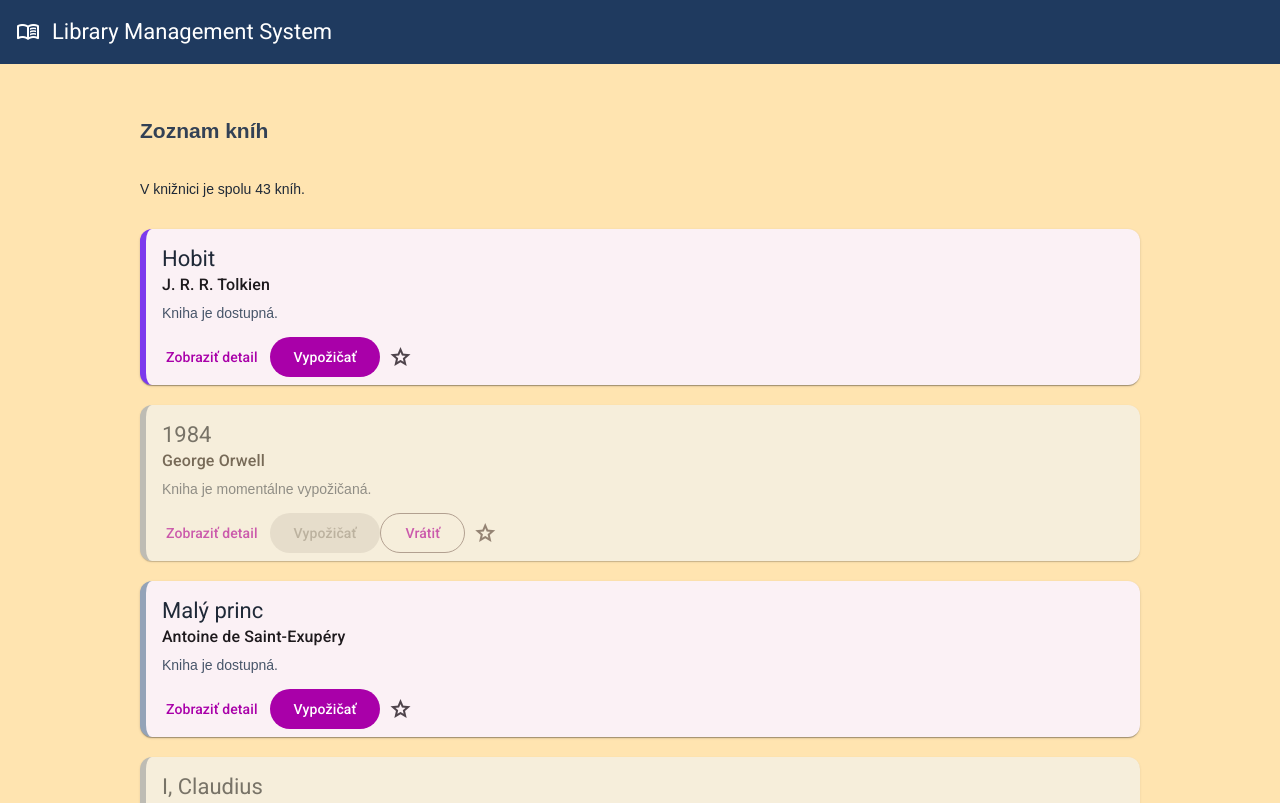
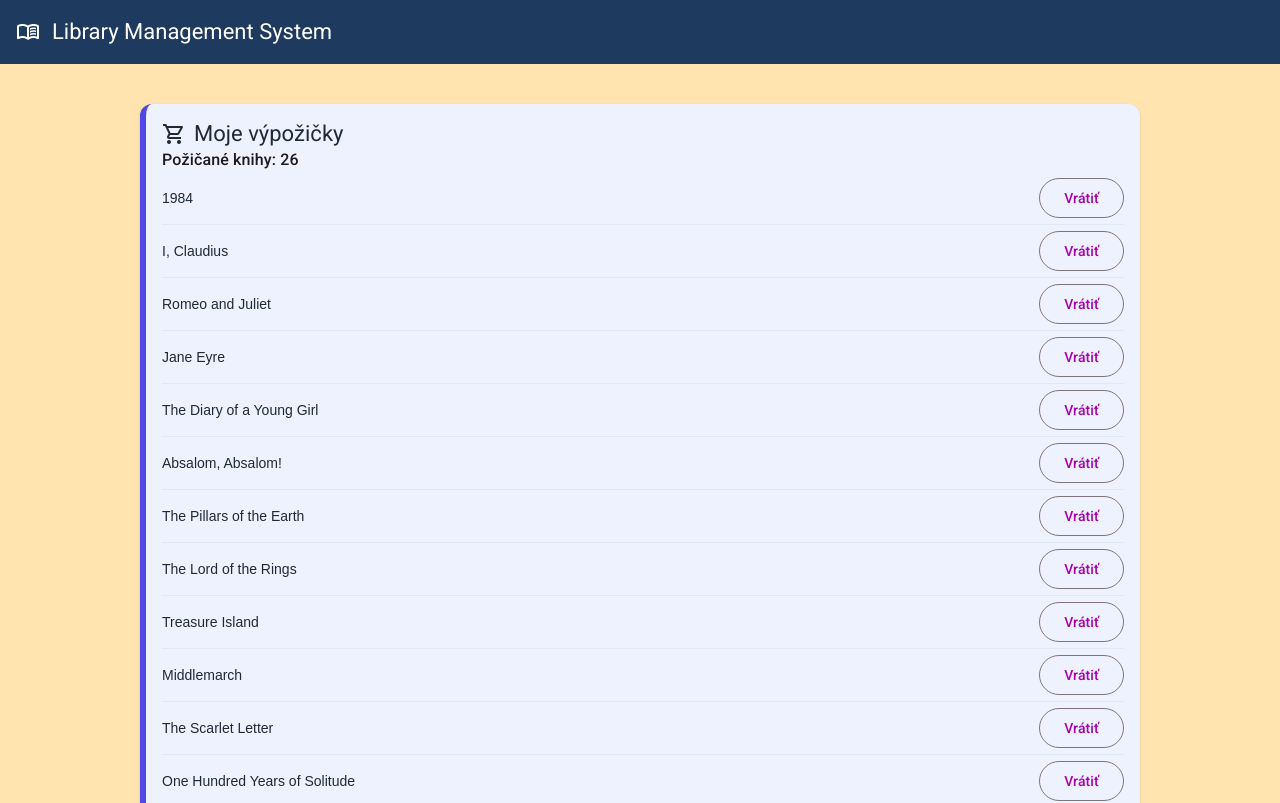
Before and after one commit to CodeCraft-ZAIT-Academy/2026_3AI_1_HRTUS_CVICENIA, an Angular app: page / in a window 1280 px wide. Shown: the top 803 px of the page. Built offline with nearby package versions, Linux system fonts and the light colour scheme.

Commit message:
Add Cart component with borrowed books

```diff
--- a/src/app/book-card/book-card.ts
+++ b/src/app/book-card/book-card.ts
@@ -1,4 +1,4 @@
-import { Component, input } from '@angular/core';
+import { Component, input, output } from '@angular/core';
 import { MatCardModule } from '@angular/material/card';
 import { MatButtonModule } from '@angular/material/button';
 import { MatIconModule } from '@angular/material/icon';
@@ -9,10 +9,12 @@ import { BookDetail } from '../book-detail/book-detail';
   selector: 'app-book-card',
   imports: [MatCardModule, MatButtonModule, MatIconModule, BookDetail],
   templateUrl: './book-card.html',
-  styleUrl: './book-card.css'
+  styleUrl: './book-card.css',
 })
 export class BookCard {
   book = input.required<Book>();
+  borrowed = output<void>();
+  returned = output<void>();
 
   showDetails: boolean = false;
 
@@ -45,10 +47,10 @@ export class BookCard {
   }
 
   borrow(): void {
-  this.book().available = false;
+    this.borrowed.emit();
   }
 
   giveBack(): void {
-  this.book().available = true;
+    this.returned.emit();
   }
 }
--- a/src/app/book-list/book-list.html
+++ b/src/app/book-list/book-list.html
@@ -1,15 +1,19 @@
 <section>
+
+  <app-cart [books]="borrowedBooks()" (returned)="giveBack($event)"></app-cart>
+
   <h2>Zoznam kníh</h2>
   <p>V knižnici je spolu {{ books.length }} kníh.</p>
 
-  @for (book of books; track book.id; let i = $index) {
-    @if (isOnCurrentPage(i)) {
-      <app-book-card [book]="book"></app-book-card>
-    }
-  } @empty {
-    <p>V knižnici zatiaľ nie sú žiadne knihy.</p>
+   @for (book of books; track book.id; let i = $index) {
+  @if (isOnCurrentPage(i)) {
+    <app-book-card
+      [book]="book"
+      (borrowed)="borrow(book)"
+      (returned)="giveBack(book)">
+    </app-book-card>
   }
-
+}
   <div class="pagination">
     <button matButton="outlined" (click)="previousPage()" [disabled]="currentPage === 1">
       <mat-icon>chevron_left</mat-icon>
--- a/src/app/book-list/book-list.ts
+++ b/src/app/book-list/book-list.ts
@@ -3,11 +3,12 @@ import { MatButtonModule } from '@angular/material/button';
 import { MatIconModule } from '@angular/material/icon';
 import { BookCard } from '../book-card/book-card';
 import { Book } from '../book';
+import { Cart } from '../cart/cart';
 import { generateBooks } from '../book-generator';
 
 @Component({
   selector: 'app-book-list',
-  imports: [BookCard, MatButtonModule, MatIconModule],
+  imports: [BookCard, Cart, MatButtonModule, MatIconModule],
   templateUrl: './book-list.html',
   styleUrl: './book-list.css',
 })
@@ -73,4 +74,18 @@ export class BookList {
       this.currentPage++;
     }
   }
+
+  borrowedBooks(): Book[] {
+    return this.books.filter((book) => !book.available);
+  }
+
+  giveBack(book: Book): void {
+  const index = this.books.indexOf(book);
+  this.books[index] = { ...book, available: true };
 }
+
+borrow(book: Book): void {
+  const index = this.books.indexOf(book);
+  this.books[index] = { ...book, available: false };
+}
+}
--- /dev/null
+++ b/src/app/cart/cart.css
@@ -0,0 +1,33 @@
+.cart {
+  border-left: 6px solid #cbd5e1;
+}
+
+.cart.has-books {
+  border-left-color: #4f46e5;
+  background-color: #eef2ff;
+}
+
+mat-card-title {
+  display: flex;
+  align-items: center;
+  gap: 8px;
+}
+
+.cart-item {
+  display: flex;
+  align-items: center;
+  justify-content: space-between;
+  gap: 16px;
+  padding: 6px 0;
+  border-bottom: 1px solid #e2e8f0;
+}
+
+.cart-item:last-child {
+  border-bottom: none;
+}
+
+.empty {
+  margin: 8px 0 0;
+  color: #64748b;
+  font-style: italic;
+}
--- /dev/null
+++ b/src/app/cart/cart.html
@@ -0,0 +1,20 @@
+<mat-card class="cart" [class.has-books]="books().length > 0">
+  <mat-card-header>
+    <mat-card-title>
+      <mat-icon>shopping_cart</mat-icon>
+      Moje výpožičky
+    </mat-card-title>
+    <mat-card-subtitle>Požičané knihy: {{ books().length }}</mat-card-subtitle>
+  </mat-card-header>
+
+  <mat-card-content>
+    @for (book of books(); track book.id) {
+      <div class="cart-item">
+        <span>{{ book.title }}</span>
+         <button matButton="outlined" (click)="giveBack(book)">Vrátiť</button>
+      </div>
+    } @empty {
+      <p class="empty">Zatiaľ nemáš požičanú žiadnu knihu.</p>
+    }
+  </mat-card-content>
+</mat-card>
--- /dev/null
+++ b/src/app/cart/cart.ts
@@ -0,0 +1,20 @@
+import { Component, input, output } from '@angular/core';
+import { Book } from '../book';
+import { MatCardModule } from '@angular/material/card';
+import { MatButtonModule } from '@angular/material/button';
+import { MatIconModule } from '@angular/material/icon';
+
+@Component({
+  imports: [MatCardModule, MatButtonModule, MatIconModule],
+  selector: 'app-cart',
+  styleUrl: './cart.css',
+  templateUrl: './cart.html',
+})
+export class Cart {
+  books = input.required<Book[]>();
+  returned = output<Book>();
+
+ giveBack(book: Book): void {
+  this.returned.emit(book);
+}
+}
```
Also changed, not shown: 1 other file (tests, documents, lock files or other folders). Lines whose indentation alone changed are shown as unchanged.
